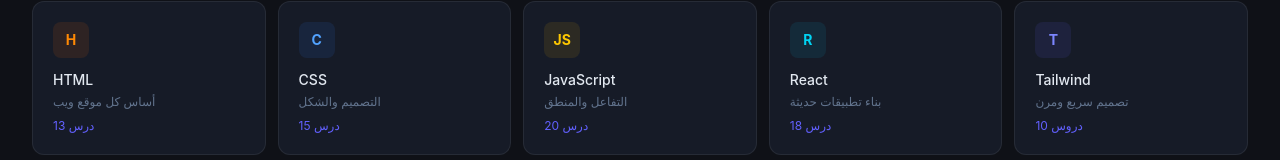
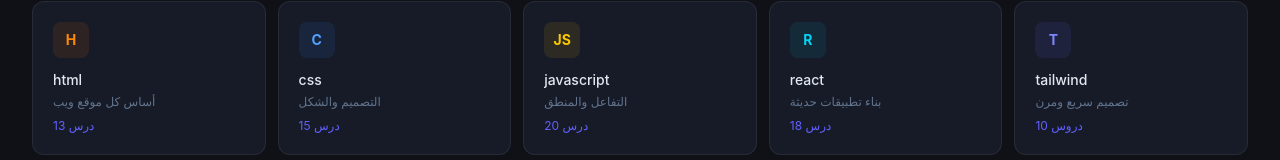
Before and after one commit to Mostafa205dev/LearnWebDev, a React (Vite) app: page / in a window 1280 px wide. Shown: the part 555-715 px from the top of the page. Built offline with nearby package versions, Linux system fonts and the light colour scheme.

Commit message:
fix pages routes

```diff
--- a/src/App.jsx
+++ b/src/App.jsx
@@ -15,13 +15,13 @@
       {/* <main style={{ flex: 1 }}> */}
       <Routes>
         <Route path="/" element={<Home />} />
-        <Route path="/Privacy" element={<Privacy />} />
-        <Route path="/Contact" element={<Contact />} />
-        <Route path="/About" element={<About />} />
+        <Route path="/privacy" element={<Privacy />} />
+        <Route path="/contact" element={<Contact />} />
+        <Route path="/about" element={<About />} />
 
-        <Route path="/HTML" element={<Html />} />
-        <Route path="/Css" element={<Css />} />
-        <Route path="/JavaScript" element={<JavaScript />} />
+        <Route path="/html" element={<Html />} />
+        <Route path="/css" element={<Css />} />
+        <Route path="/javascript" element={<JavaScript />} />
       </Routes>
       {/* </main> */}
     </BrowserRouter>
--- a/src/components/Header.jsx
+++ b/src/components/Header.jsx
@@ -20,10 +20,10 @@
         <Link to={"/privacy"} className="text-sm text-slate-400 hover:text-white cursor-pointer">
           privacy
         </Link>
-        <Link to={"/Contact"} className="text-sm text-slate-400 hover:text-white cursor-pointer">
+        <Link to={"/contact"} className="text-sm text-slate-400 hover:text-white cursor-pointer">
           Contact Us
         </Link>
-        <Link to={"/About"} className="text-sm text-slate-400 hover:text-white cursor-pointer">
+        <Link to={"/about"} className="text-sm text-slate-400 hover:text-white cursor-pointer">
           About
         </Link>
       </div>
--- a/src/pages/Home.jsx
+++ b/src/pages/Home.jsx
@@ -42,35 +42,35 @@
           {[
             {
               letter: "H",
-              name: "HTML",
+              name: "html",
               desc: "أساس كل موقع ويب",
               color: "text-orange-400 bg-orange-500/10",
               lessons: "13 درس",
             },
             {
               letter: "C",
-              name: "CSS",
+              name: "css",
               desc: "التصميم والشكل",
               color: "text-blue-400 bg-blue-500/10",
               lessons: "15 درس",
             },
             {
               letter: "JS",
-              name: "JavaScript",
+              name: "javascript",
               desc: "التفاعل والمنطق",
               color: "text-yellow-400 bg-yellow-500/10",
               lessons: "20 درس",
             },
             {
               letter: "R",
-              name: "React",
+              name: "react",
               desc: "بناء تطبيقات حديثة",
               color: "text-cyan-400 bg-cyan-500/10",
               lessons: "18 درس",
             },
             {
               letter: "T",
-              name: "Tailwind",
+              name: "tailwind",
               desc: "تصميم سريع ومرن",
               color: "text-indigo-400 bg-indigo-500/10",
               lessons: "10 دروس",
--- a/src/pages/Html.jsx
+++ b/src/pages/Html.jsx
@@ -47,12 +47,12 @@
 
         <meta
           property="og:image"
-          content="https://yourdomain.com/favicon.png"
+          content="https://learnwebdev.me/favicon.png"
         />
 
         <meta property="og:type" content="website" />
 
-        <link rel="canonical" href="https://yourdomain.com/html" />
+        <link rel="canonical" href="https://learnwebdev.me/html" />
       </Helmet>
 
       <div className="bg-[#0f1117] min-h-screen text-white flex">
```
